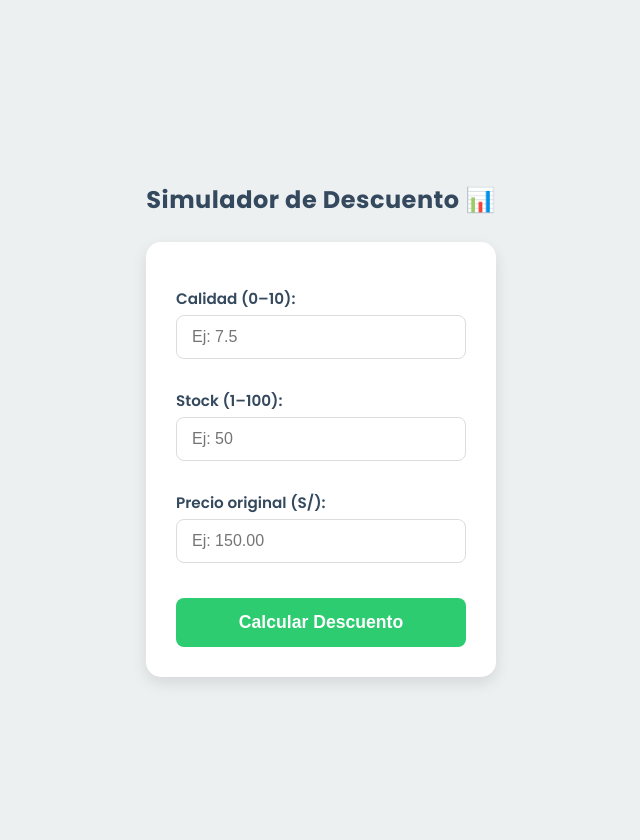
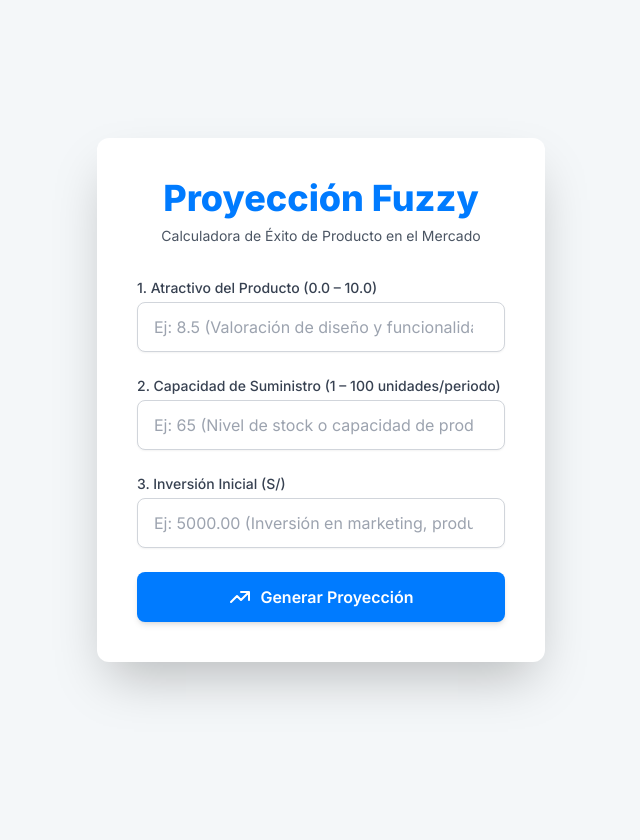
Before and after one commit to SandiaExe/LogicaDifusa, a Flask app: page / in a window 1280 px wide. Shown: the whole page, without its empty margins (319-959 px from the left). After the commit the page ends 697 px from the top, so only its background shows below. Run offline with Flask 3, Linux system fonts and the light colour scheme; parts of the project's set-up code (start-up, migrations or seed data) failed here and were passed over; some libraries are stand-ins or nearby versions.

Commit message:
Revamp index.html for market projection calculator

```diff
--- a/templates/index.html
+++ b/templates/index.html
@@ -3,111 +3,80 @@
 <head>
     <meta charset="UTF-8">
     <meta name="viewport" content="width=device-width, initial-scale=1.0">
-    <title>Simulador de Descuento ✨</title>
-    <link href="https://fonts.googleapis.com/css2?family=Poppins:wght@400;600;700&display=swap" rel="stylesheet">
+    <title>Calculadora de Proyección de Mercado</title>
+    <!-- Carga de Tailwind CSS -->
+    <script src="https://cdn.tailwindcss.com"></script>
+    <script>
+        tailwind.config = {
+            theme: {
+                extend: {
+                    colors: {
+                        'primary': '#007BFF', // Azul vibrante
+                        'primary-dark': '#0056b3',
+                        'bg-light': '#f4f7f9',
+                    },
+                    fontFamily: {
+                        sans: ['Inter', 'sans-serif'],
+                    },
+                }
+            }
+        }
+    </script>
     <style>
-        :root {
-            /* Definición de variables de color para fácil manejo */
-            --primary-color: #2ECC71; /* Un verde vibrante */
-            --secondary-color: #27AE60;
-            --background-color: #ECF0F1; /* Gris claro */
-            --text-color: #34495E; /* Azul oscuro para texto */
-            --card-background: white;
-            --shadow-light: 0 6px 15px rgba(0, 0, 0, 0.1);
-        }
-
-        body {
-            font-family: 'Poppins', sans-serif;
-            background: var(--background-color);
-            display: flex;
-            flex-direction: column;
-            align-items: center;
-            justify-content: center;
-            min-height: 100vh;
-            margin: 0;
-            padding: 20px;
-        }
-
-        h2 {
-            color: var(--text-color);
-            font-weight: 700;
-            margin-bottom: 25px;
-            letter-spacing: 0.5px;
-            text-align: center;
-        }
-
-        form {
-            background: var(--card-background);
-            padding: 30px;
-            border-radius: 15px; /* Bordes más suaves */
-            box-shadow: var(--shadow-light); /* Sombra más pronunciada */
-            width: 100%;
-            max-width: 350px; /* Ancho máximo definido */
-            box-sizing: border-box;
-        }
-
-        label {
-            display: block; /* Asegura que cada label esté en su propia línea */
-            font-weight: 600; /* Semi-bold */
-            color: var(--text-color);
-            margin-top: 15px;
-            margin-bottom: 5px;
-            font-size: 0.95em;
-        }
-
-        input {
-            width: 100%;
-            padding: 12px 15px; /* Más padding para que se vea más grande */
-            margin-bottom: 15px;
-            border: 1px solid #DCDCDC;
-            border-radius: 8px;
-            box-sizing: border-box; /* Incluir padding y borde en el ancho */
-            transition: border-color 0.3s;
-            font-size: 1em;
-            color: var(--text-color);
-        }
-
-        input:focus {
-            border-color: var(--primary-color); /* Resaltar al enfocar */
-            outline: none;
-        }
-
-        button {
-            width: 100%;
-            padding: 14px;
-            background-color: var(--primary-color);
-            color: white;
-            border: none;
-            border-radius: 8px;
-            cursor: pointer;
-            font-size: 1.1em;
-            font-weight: 600;
-            margin-top: 20px;
-            transition: background-color 0.3s, transform 0.1s;
-        }
-
-        button:hover {
-            background-color: var(--secondary-color);
-        }
-
-        button:active {
-            transform: translateY(1px); /* Efecto de "clic" */
-        }
+        /* Usando Inter como fuente principal */
+        @import url('https://fonts.googleapis.com/css2?family=Inter:wght@100..900&display=swap');
     </style>
 </head>
-<body>
-    <h2>Simulador de Descuento 📊</h2>
-    <form method="post" action="/calcular">
-        <label for="calidad">Calidad (0–10):</label>
-        <input type="number" id="calidad" name="calidad" step="0.1" min="0" max="10" required placeholder="Ej: 7.5">
+<body class="min-h-screen flex items-center justify-center bg-bg-light p-4 font-sans">
 
-        <label for="stock">Stock (1–100):</label>
-        <input type="number" id="stock" name="stock" min="1" max="100" required placeholder="Ej: 50">
+    <div class="w-full max-w-md bg-white p-8 md:p-10 rounded-xl shadow-2xl">
+        <header class="text-center mb-8">
+            <h1 class="text-3xl md:text-4xl font-extrabold text-primary mb-2">
+                Proyección Fuzzy
+            </h1>
+            <p class="text-gray-600 text-sm">Calculadora de Éxito de Producto en el Mercado</p>
+        </header>
 
-        <label for="precio">Precio original (S/):</label>
-        <input type="number" id="precio" name="precio" step="0.01" min="0" required placeholder="Ej: 150.00">
+        <form method="post" action="/proyectar" class="space-y-6">
+            <!-- Campo de Atractivo (Antes Calidad) -->
+            <div>
+                <label for="atractivo" class="block text-sm font-medium text-gray-700 mb-1">
+                    1. Atractivo del Producto (0.0 – 10.0)
+                </label>
+                <input type="number" id="atractivo" name="atractivo" step="0.1" min="0" max="10" required
+                       placeholder="Ej: 8.5 (Valoración de diseño y funcionalidad)"
+                       class="mt-1 block w-full px-4 py-3 border border-gray-300 rounded-lg shadow-sm focus:ring-primary focus:border-primary transition duration-150 ease-in-out">
+            </div>
 
-        <button type="submit">Calcular Descuento</button>
-    </form>
+            <!-- Campo de Disponibilidad (Antes Stock) -->
+            <div>
+                <label for="disponibilidad" class="block text-sm font-medium text-gray-700 mb-1">
+                    2. Capacidad de Suministro (1 – 100 unidades/periodo)
+                </label>
+                <input type="number" id="disponibilidad" name="disponibilidad" min="1" max="100" required
+                       placeholder="Ej: 65 (Nivel de stock o capacidad de producción)"
+                       class="mt-1 block w-full px-4 py-3 border border-gray-300 rounded-lg shadow-sm focus:ring-primary focus:border-primary transition duration-150 ease-in-out">
+            </div>
+
+            <!-- Campo de Inversión (Antes Precio Original) -->
+            <div>
+                <label for="inversion" class="block text-sm font-medium text-gray-700 mb-1">
+                    3. Inversión Inicial (S/)
+                </label>
+                <input type="number" id="inversion" name="inversion" step="0.01" min="0" required
+                       placeholder="Ej: 5000.00 (Inversión en marketing, producción, etc.)"
+                       class="mt-1 block w-full px-4 py-3 border border-gray-300 rounded-lg shadow-sm focus:ring-primary focus:border-primary transition duration-150 ease-in-out">
+            </div>
+
+            <button type="submit"
+                    class="w-full flex justify-center items-center py-3 px-4 border border-transparent rounded-lg shadow-md text-base font-semibold text-white bg-primary hover:bg-primary-dark focus:outline-none focus:ring-2 focus:ring-offset-2 focus:ring-primary transition duration-150 ease-in-out transform hover:scale-[1.01]">
+                <svg xmlns="http://www.w3.org/2000/svg" class="h-6 w-6 mr-2" fill="none" viewBox="0 0 24 24" stroke="currentColor">
+                    <path stroke-linecap="round" stroke-linejoin="round" stroke-width="2" d="M13 7h8m0 0v8m0-8l-8 8-4-4-6 6" />
+                </svg>
+                Generar Proyección
+            </button>
+        </form>
+    </div>
+
 </body>
 </html>
```
